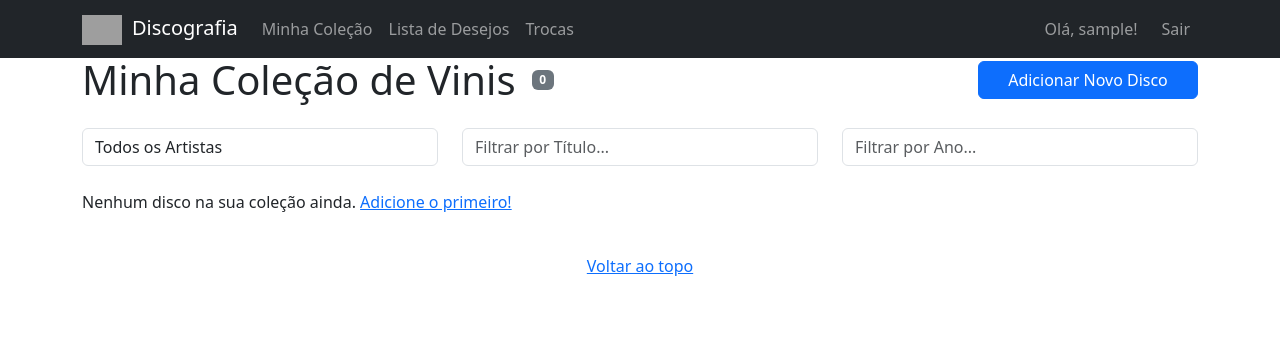
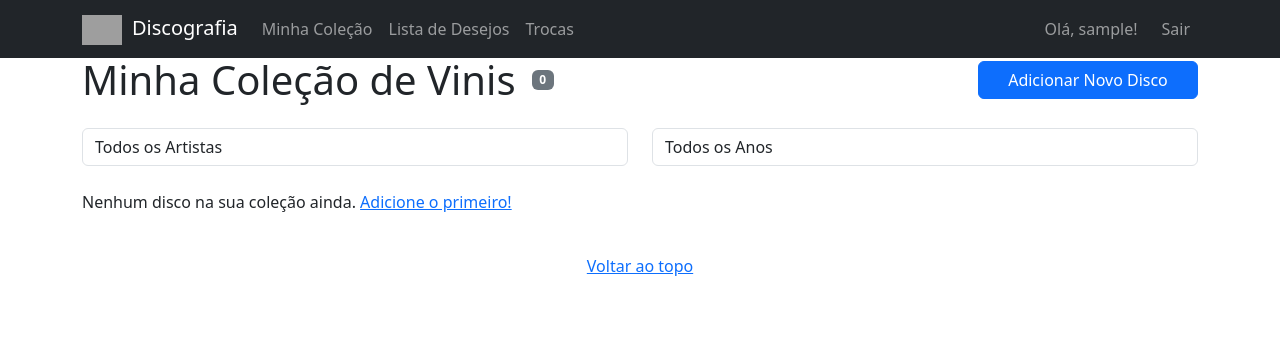
Before and after one commit to maurovmorais/Discografia, a Django app: page / in a window 1280 px wide. Shown: the top 358 px of the page. Run offline with Django 5.2, Linux system fonts and the light colour scheme; the visitor is signed in with stand-in values (Sample User, id 1); data that the repository does not hold is empty; grey boxes are pictures that could not be loaded.

Commit message:
Refactor: Melhora filtro e remove campo de título

```diff
--- a/catalog/views.py
+++ b/catalog/views.py
@@ -52,13 +52,10 @@ class VinilListView(LoginRequiredMixin, ListView):
 
         # Filtrando os resultados
         artista = self.request.GET.get('artista')
-        titulo = self.request.GET.get('titulo')
         ano = self.request.GET.get('ano')
 
         if artista:
             queryset = queryset.filter(artista=artista)
-        if titulo:
-            queryset = queryset.filter(titulo__icontains=titulo)
         if ano:
             queryset = queryset.filter(ano_lancamento=ano)
 
@@ -68,6 +65,7 @@ class VinilListView(LoginRequiredMixin, ListView):
         context = super().get_context_data(**kwargs)
         user_vinis = Vinil.objects.filter(usuario=self.request.user)
         context['artistas'] = user_vinis.values_list('artista', flat=True).distinct()
+        context['anos'] = user_vinis.values_list('ano_lancamento', flat=True).distinct().order_by('ano_lancamento')
         context['total_vinis'] = user_vinis.count()
         return context
 
--- a/templates/catalog/vinil_list.html
+++ b/templates/catalog/vinil_list.html
@@ -16,7 +16,7 @@
 <!-- Formulário de Filtro -->
 <form method="get" class="mb-4" id="filter-form">
     <div class="row">
-        <div class="col-md-4">
+        <div class="col-md-6">
             <select name="artista" class="form-control" id="artista-filter">
                 <option value="">Todos os Artistas</option>
                 {% for artista in artistas %}
@@ -24,11 +24,13 @@
                 {% endfor %}
             </select>
         </div>
-        <div class="col-md-4">
-            <input type="text" name="titulo" class="form-control" id="titulo-filter" placeholder="Filtrar por Título..." value="{{ request.GET.titulo }}">
-        </div>
-        <div class="col-md-4">
-            <input type="number" name="ano" class="form-control" id="ano-filter" placeholder="Filtrar por Ano..." value="{{ request.GET.ano }}">
+        <div class="col-md-6">
+            <select name="ano" class="form-control" id="ano-filter">
+                <option value="">Todos os Anos</option>
+                {% for ano in anos %}
+                    <option value="{{ ano }}" {% if request.GET.ano == ano|stringformat:"s" %}selected{% endif %}>{{ ano }}</option>
+                {% endfor %}
+            </select>
         </div>
     </div>
 </form>
@@ -70,22 +72,12 @@
     document.addEventListener('DOMContentLoaded', function() {
         const filterForm = document.getElementById('filter-form');
         const artistaFilter = document.getElementById('artista-filter');
-        const tituloFilter = document.getElementById('titulo-filter');
         const anoFilter = document.getElementById('ano-filter');
 
         artistaFilter.addEventListener('change', function() {
             filterForm.submit();
         });
 
-        tituloFilter.addEventListener('keyup', function() {
-            filterForm.submit();
-        });
-
-        anoFilter.addEventListener('keyup', function(event) {
-            if (event.key === 'Enter') {
-                filterForm.submit();
-            }
-        });
         anoFilter.addEventListener('change', function() {
             filterForm.submit();
         });
```
